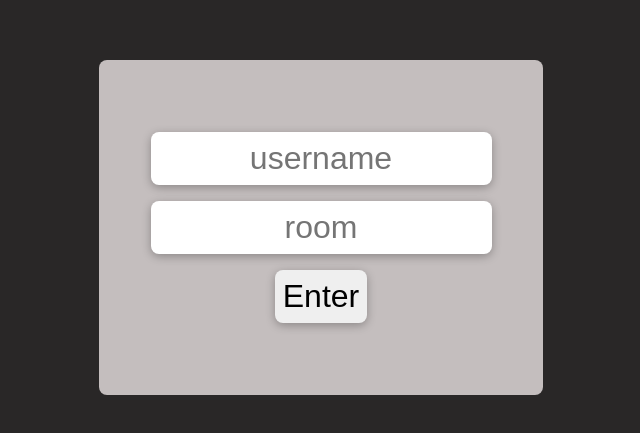
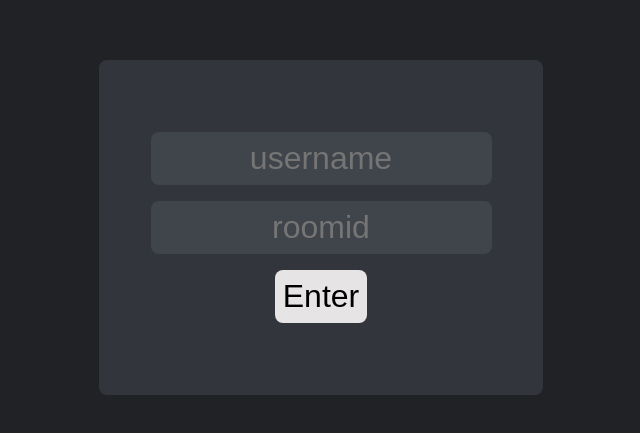
Before and after one commit to Chiradeep-Banik/Lets-Chat, a website: page public/enter.html in a window 1280 px wide. Shown: the part 141-574 px from the top of the page, without its empty margins (319-959 px from the left). Drawn offline with Linux system fonts and the light colour scheme.

Commit message:
Chnaged the UI

```diff
--- a/public/css/chat_style.css
+++ b/public/css/chat_style.css
@@ -1,16 +1,36 @@
+:root{
+    --primary-color:#202225;
+    --secondary-color:#32353B;
+    --scrollbar-track:#2E3338;
+    --scrollbar-thumb:#1c1e20;
+    --msg-color:#40444B;
+    --text-color:#896eff;
+    --button-color:#e6e4e4;
+    --botton-hover:#9881ff;
+    --msg-text:black;
+    --msg-me:#c8bdfc;
+    --msg-notme:#FFFFFF;
+}
+*{
+    font-family: 'Open Sans', sans-serif;
+}
+
 html{
-    background-color: rgb(41, 39, 39);
+    background-color: var(--primary-color);
+    color: var(--text-color);
 }
 h1{
-    color: rgb(185, 162, 162);
+    color: var(--text-color);
     text-align: center;
+    font-weight: bold;
 }
 #container{
     height: 74vh;
     Overflow-y:scroll;
-    background-color: rgb(196, 190, 190);
+    background-color: var(--secondary-color);
     width: 95%;
     margin:0 auto;
+    border-radius: 0.5rem;
 }
 #form{
     text-align: center;
@@ -23,48 +43,76 @@ h1{
     min-height: 2rem;
     margin: 1rem auto 0 auto;
 }
+::-webkit-scrollbar{
+    width: 0.5rem;
+}
+::-webkit-scrollbar-thumb{
+    background-color: var(--scrollbar-thumb);
+    border-radius: 0.5rem;
+}
+::-webkit-scrollbar-track{
+    background-color: var(--scrollbar-track);
+    border-radius: 0.5rem;
+}
 #form #msg{
     flex:5;
     font-size: 1.3rem;
-    background-color: rgb(180, 175, 175);
-}
-#form #submit{
-    flex:1;
-    font-size: 1.3rem;
-    cursor: pointer;
-    background-color: rgb(180, 175, 175);
+    background-color: var(--msg-color);
+    border-radius: 1rem;
+    border:none;
+    color: var(--button-color);
+    padding: 0.5rem 1rem 0.5rem 1rem;
+    outline: none;
 }
 
 #exit,#send{
     font-size: 1.3rem;
     cursor: pointer;
-    background-color: rgb(180, 175, 175);
+    background-color: var(--button-color);
     flex: 0.7;
+    border-radius: 1rem;
+    border:none;
+    font-weight: bold;
+}
+#exit:hover,#send:hover{
+    background-color: var(--botton-hover);
+    transform: scale(1.05);
+    transition: all 0.2s ease-in-out;
 }
 ul{
     list-style: none;
 }
 li{
-    padding: 0.5rem;
+    padding: 0.7rem;
     margin-right: 2.5rem;
+    margin-bottom: 0.15rem;
     width:30%;
-    border-bottom: rgb(53, 49, 49) solid 1px;
+    border-bottom: var(--primary-color) solid 1px;
 }
 li .user{
     font-size: 1rem;
     opacity: 0.5;
+    color: var(--msg-text);
+    font-weight: 600;
+    opacity: 0.6;
 }
 li .msg{
     font-size: 1.3rem;
+    color: var(--msg-text);
+    word-wrap: break-word;
+    font-weight: 600;
 }
 li .time{
     font-size: 1rem;
     opacity: 0.5;
+    color: var(--msg-text);
+    font-weight: 600;
+    opacity: 0.6;
 }
 
 li.notme{
     text-align: left;
-    background-color: rgb(165, 143, 134);
+    background-color: var(--msg-notme);
     border-radius: 1.2rem 1.2rem 1.2rem 0rem;
     left:0%;
     margin-right: auto;
@@ -72,18 +120,19 @@ li.notme{
 
 li.left,li.join{
     text-align: center;
-    background-color: rgb(196, 190, 190);
+    background-color:var(--secondary-color);
     border:none;
     font-style: italic;
     font-size: 1.3rem;
     margin: 0 auto;
     opacity: 0.4;
 }
-
-
+li.left .msg,li.join .msg{
+    color: var(--button-color);
+}
 li.me{
     text-align: right;
-    background-color: rgb(167 148 148);
+    background-color: var(--msg-me);
     margin-left: auto;
     border-radius: 1.2rem 1.2rem 0rem 1.2rem;
 }
--- a/public/css/enter_style.css
+++ b/public/css/enter_style.css
@@ -1,5 +1,12 @@
+:root{
+    --primary-color:#202225;
+    --secondary-color:#32353B;
+    --msg-color:#40444B;
+    --button-color:#e6e4e4;
+    --botton-hover:#9881ff;
+}
 html{
-    background-color: rgb(41, 39, 39);
+    background-color: var(--primary-color);
 }
 body{
     display: flex;
@@ -10,7 +17,7 @@
 form{
     display: flex;
     flex-direction: column;
-    background-color: rgb(196, 190, 190);
+    background-color: var(--secondary-color);
     margin: 0 auto;
     align-items: center;
     justify-content: center;
@@ -25,15 +32,21 @@
     margin: 0.5rem 0;
     padding: 0.5rem;
     border: none;
-    box-shadow: 0 0.15rem 0.6rem rgba(0, 0, 0, 0.288);
+    outline: none;
     border-radius: 0.5rem;
     font-size: 2rem;
     text-align: center;
 }
+#uname, #room{
+    background-color: var(--msg-color);
+    color:white;
+}
 #submit_btn{
     cursor: pointer;
+    background-color: var(--button-color);
 }
 #submit_btn:hover{
-    background-color:rgb(236, 235, 235) ;
-    box-shadow: 0 0.25rem 1.5rem rgba(0, 0, 0, 0.288);
+    background-color: var(--botton-hover);
+    transform: scale(1.05);
+    transition: all 0.2s ease-in-out;
 }
--- a/public/enter.html
+++ b/public/enter.html
@@ -11,7 +11,7 @@
 <body>
     <form>
         <input type="text" name="uname" id="uname" size=15% placeholder="username" required>
-        <input type="text" name="room" id="room" size=15% placeholder="room" required>
+        <input type="text" name="room" id="room" size=15% placeholder="roomid" required>
         <button id="submit_btn">Enter</button>
     </form>
     <script src="./js/enter.js"></script>
```
Also changed, not shown: public/chat.html (+4 -1 lines).
